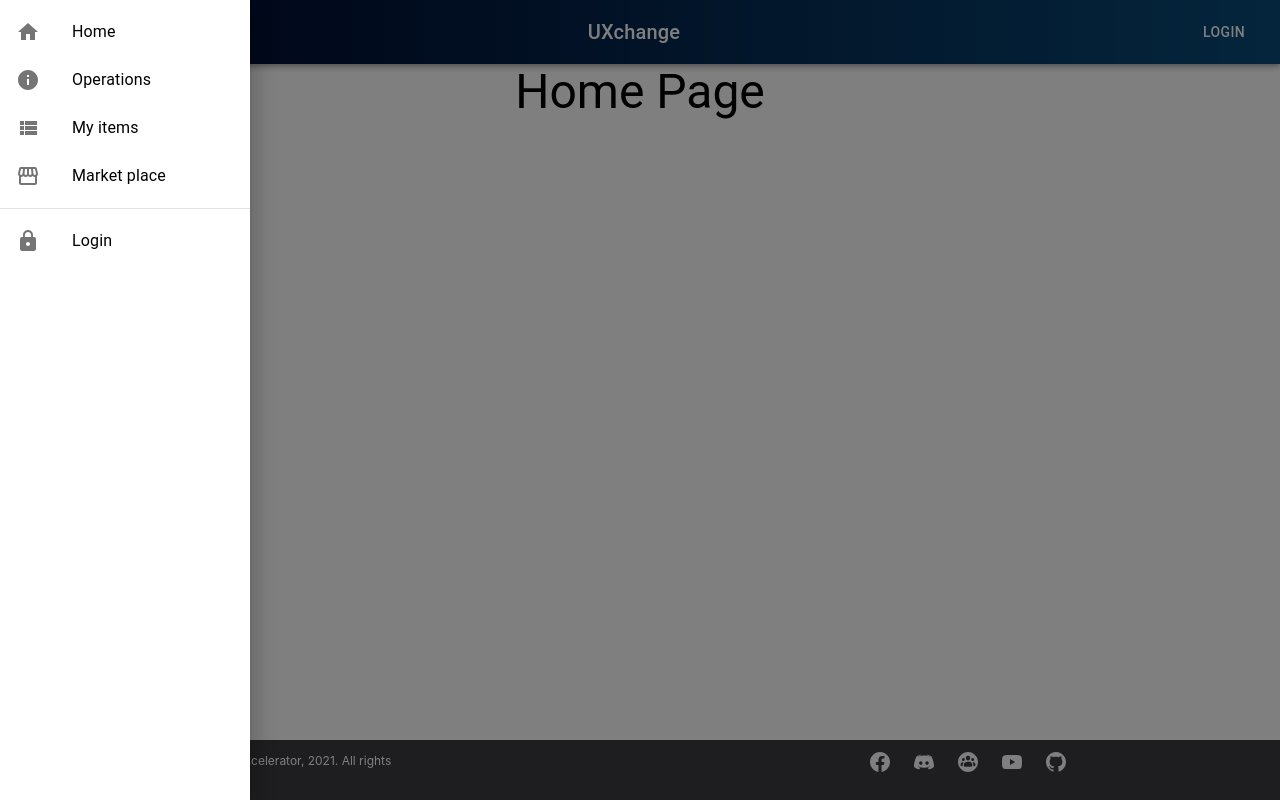
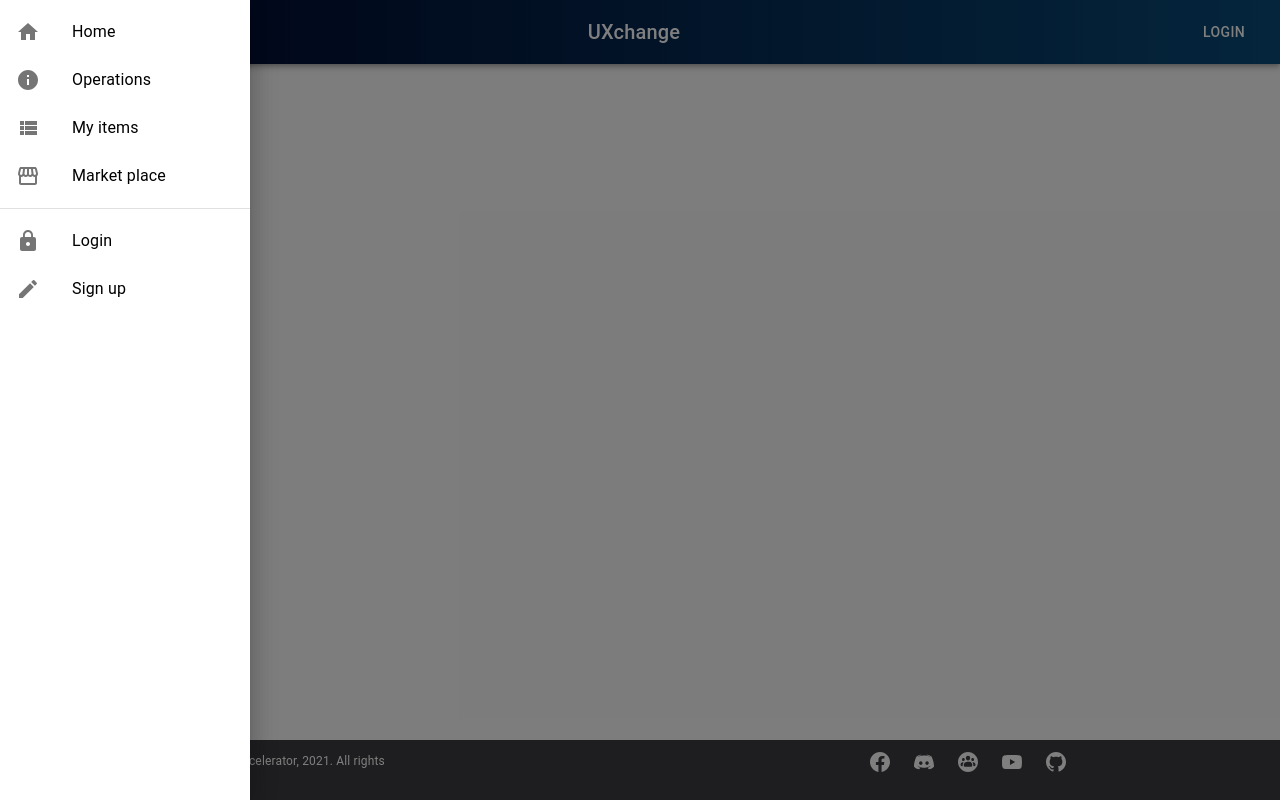
Before and after one commit to AnthonyNZFullStack/UXchange, a React (Create React App) app in the folder uxchange/: page /Home in a window 1280 px wide. Both pictures are taken after a click on the button "menu". Built offline with nearby package versions, Linux system fonts and the light colour scheme; the HTML template or start-up script is replaced by a standard one.

Commit message:
SignUpForm/SignUpPage

```diff
--- a/uxchange/src/App.tsx
+++ b/uxchange/src/App.tsx
@@ -3,10 +3,11 @@ import "./App.css";
 import Header from "./Components/Header/Header";
 import Footer from "./Components/Footer/Footer";
 import { Route, Switch } from 'react-router';
-import { HomePage } from './Pages/HomePage/HomePage';
+import HomePage from './Pages/HomePage/HomePage';
 import Operations from './Pages/Operations/Operations';
-import { MyItems } from './Pages/MyItems/MyItems';
 import { MarketPlace } from './Pages/MarketPlace/MarketPlace';
+import { MyItems } from "./Pages/MyItems/MyItems";
+import SignUp from "./Pages/SignUp/SignUp";
 
 function App() {
   return (
@@ -17,6 +18,7 @@ function App() {
         <Route path="/Operations" component={Operations} />
         <Route path="/My items" component={MyItems} />
         <Route path="/Market place" component={MarketPlace} />
+        <Route path="/Sign up" component={SignUp} />
       </Switch>
       <Footer />
     </div>
--- a/uxchange/src/Components/Drawer/Sidebar.tsx
+++ b/uxchange/src/Components/Drawer/Sidebar.tsx
@@ -13,6 +13,7 @@ import InfoIcon from '@material-ui/icons/Info';
 import ViewListIcon from '@material-ui/icons/ViewList';
 import LockIcon from '@material-ui/icons/Lock';
 import StorefrontIcon from '@material-ui/icons/Storefront';
+import CreateIcon from '@material-ui/icons/Create';
 
 const useStyles = makeStyles({
   list: {
@@ -56,8 +57,11 @@ export const Sidebar = () => {
           <ListItemIcon><LockIcon /></ListItemIcon>
           <ListItemText className={classes.listText} primary="Login" />
         </ListItem>
+        <ListItem button href="/Sign up" component={Link}>
+          <ListItemIcon><CreateIcon /></ListItemIcon>
+          <ListItemText className={classes.listText} primary="Sign up" />
+        </ListItem>
       </List>
-
     </div>
   );
 };
--- /dev/null
+++ b/uxchange/src/Components/SignUpForm/SignUpForm.tsx
@@ -0,0 +1,63 @@
+import React from "react";
+import CssBaseline from "@material-ui/core/CssBaseline";
+import { Theme } from "@material-ui/core";
+import { makeStyles } from "@material-ui/core/styles";
+import createStyles from "@material-ui/core/styles/createStyles";
+import { TextField, Grid, FormGroup, Typography, Container, Paper } from '@material-ui/core'
+
+const useStyles = makeStyles((theme: Theme) =>
+    createStyles({
+        root: {
+            '& .MuiFormControl-root': {
+                width: '50%',
+                [theme.breakpoints.down('sm')]: {
+                    width: '100%'
+                  }
+            }
+        },
+
+    })
+);
+
+
+
+function SignUpForm() {
+    const classes = useStyles();
+
+    return (
+        <React.Fragment>
+            <CssBaseline />
+
+            <form className={classes.root}>
+
+                <Grid>
+                    <Typography variant='h4' gutterBottom> Sign up now</Typography>
+                </Grid>
+
+                <Grid container spacing={1}>
+                    <Grid item xs={12} md={12}>
+                        <TextField
+                        variant="outlined"
+                        label="First name"
+                        id="firstname"
+                        name="firstname"
+                        type="firstname"/>
+                    </Grid>
+
+                    <Grid item xs={12} md={12}>
+                        <TextField variant="outlined" label="Last name" />
+                    </Grid>
+
+                    <Grid item xs={12} md={12}>
+                        <TextField variant="outlined" label="Email ( e.g. JohnDoe@gmail.com )" />
+                    </Grid>
+
+                </Grid>
+
+            </form>
+
+        </React.Fragment >
+    );
+};
+
+export default SignUpForm;
--- a/uxchange/src/Pages/HomePage/HomePage.tsx
+++ b/uxchange/src/Pages/HomePage/HomePage.tsx
@@ -1,6 +1,27 @@
 import React from "react";
-import { Typography } from "@material-ui/core";
+import { Typography, Button } from "@material-ui/core";
+import CssBaseline from "@material-ui/core/CssBaseline";
+import Container from "@material-ui/core/Container";
+import { Theme } from "@material-ui/core";
+import { makeStyles } from "@material-ui/core/styles";
+import createStyles from "@material-ui/core/styles/createStyles";
+import { FormControl, Input, InputLabel, FormHelperText } from '@material-ui/core'
 
-export const HomePage = () => {
-  return <Typography variant="h3">Home Page</Typography>;
+const useStyles = makeStyles((theme: Theme) =>
+  createStyles({
+
+  })
+);
+
+function HomePage() {
+  const classes = useStyles();
+
+  return (
+    <React.Fragment>
+      <CssBaseline />
+
+    </React.Fragment >
+  );
 };
+
+export default HomePage;
--- a/uxchange/src/Pages/Operations/Operations.tsx
+++ b/uxchange/src/Pages/Operations/Operations.tsx
@@ -98,7 +98,7 @@ function Operations() {
 
         <Container className={classes.boxOne}>
           <Typography className={classes.paragraphTwo} variant="body2" align="left" >
-            You first go to <StorefrontIcon className={classes.iconStyling} /> ‘My store’ and add your unwanted items onto the market place. You have the option to
+            You first go to <StorefrontIcon className={classes.iconStyling} /> ‘My store’ and post your item(s) onto the market place. You have the option to
             either sell or trade your item (incase your item doesn’t sell, you can update it to trade). This means that
             someone who is interested in your item may wish to trade for something that they have that you might
             want. It allows an opportunity to negotiate an exchange with your unwanted items and experience
@@ -116,14 +116,14 @@ function Operations() {
         <Container className={classes.boxOne}>
           <Typography className={classes.paragraphTwo} variant="body2" align="center" >
             You can simply click the <DeleteIcon className={classes.iconStyling} /> delete icon, if you change your mind after posting your item online or if you have already made a transaction.
-            Make sure you are deleting the right one because once you delete item, it is gone permanently.
+            Make sure you are deleting the right one because once you delete the item, it is gone permanently.
           </Typography>
         </Container>
 
         <Container className={classes.boxOne}>
           <Typography className={classes.paragraphTwo} variant="body2" align="center" >
             You will need to <PhonelinkRingIcon style={{ color: '#FFCC00', fontSize: '1.5em', marginTop: '0.3em', marginLeft: '0.3em' }} /> contact the owners through email or contact number
-            provided on their personal information section, to sell or trade your/the items.
+            provided on their personal information section, to sell or trade your/their item(s).
           </Typography>
         </Container>
 
--- /dev/null
+++ b/uxchange/src/Pages/SignUp/SignUp.tsx
@@ -0,0 +1,34 @@
+import React from "react";
+import CssBaseline from "@material-ui/core/CssBaseline";
+import { Theme } from "@material-ui/core";
+import { makeStyles } from "@material-ui/core/styles";
+import createStyles from "@material-ui/core/styles/createStyles";
+import { Paper, Typography} from '@material-ui/core'
+import SignUpForm from "../../Components/SignUpForm/SignUpForm";
+
+const useStyles = makeStyles((theme: Theme) =>
+    createStyles({
+        pageContent: {
+            margin: theme.spacing(5),
+            padding: theme.spacing(3),
+            },
+
+
+
+    })
+);
+
+function SignUp() {
+    const classes = useStyles();
+
+    return (
+        <React.Fragment>
+            <CssBaseline />
+        <Paper className={classes.pageContent}>
+        <SignUpForm />
+        </Paper>
+        </React.Fragment >
+    );
+};
+
+export default SignUp;
```
